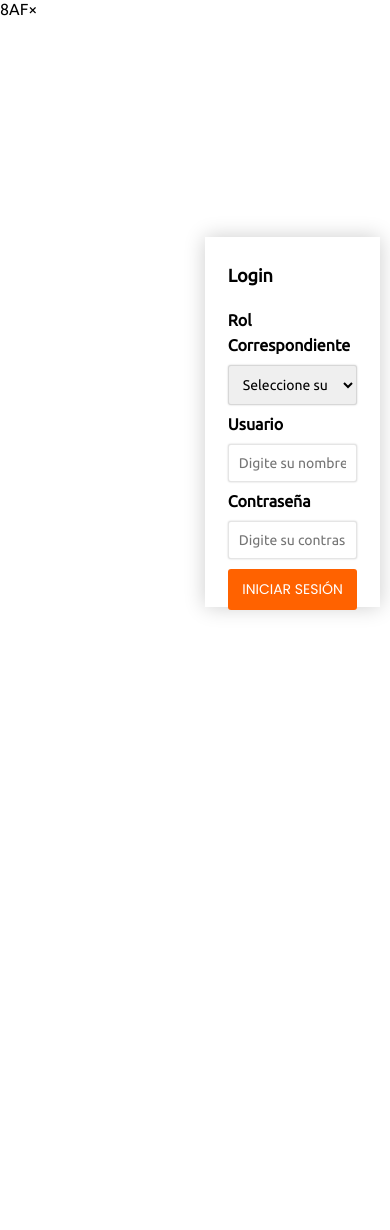
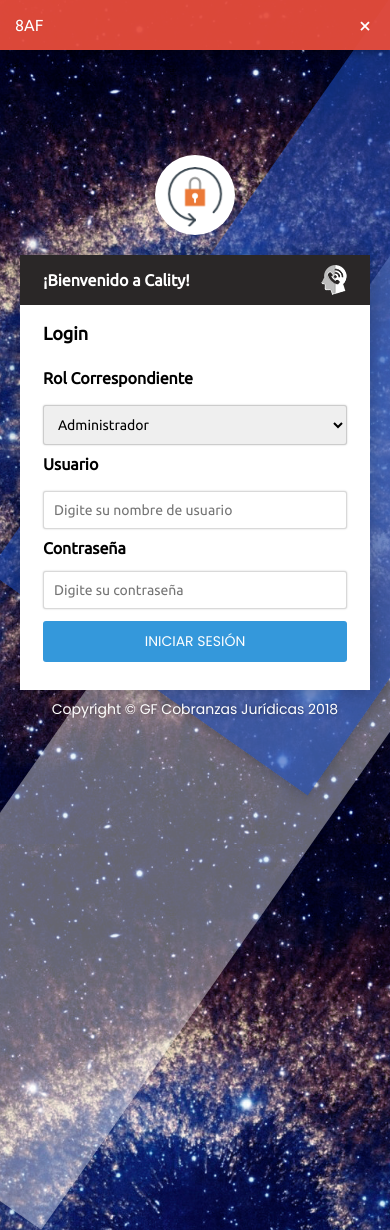
Before and after one commit to Petanology/Cality, a PHP site: page /index.php?m=8AF in a window 390 px wide; the page is wider, and only the part inside the window is pictured. Before the commit the page ends 614 px from the top of that part, so only its background shows below. Run offline with PHP 8.4, Linux system fonts and the light colour scheme; some libraries are stand-ins or nearby versions.

Commit message:
Se termina la pagina de index - en su totalidad mobile-first

```diff
--- a/vista/css/index.css
+++ b/vista/css/index.css
@@ -1,9 +1,11 @@
+/*
+     Copyright GF Cobranzas Juridicas 2018
+*/
+
+
 @import url('https://fonts.googleapis.com/css?family=Poppins|Ubuntu');
 
-/* plantilla bootstrap
 
-https://themequarry.com/theme/my-login-bootstrap-4-login-page-snippet-ASFEDAB1
-*/
 * {
 	margin: 0;
 	padding: 0;
@@ -14,10 +16,189 @@ https://themequarry.com/theme/my-login-bootstrap-4-login-page-snippet-ASFEDAB1
 }
 
 
+body {
+    background: url("../img/1.jpg") no-repeat fixed center;
+    background-size: cover;
+    background-color: #F4F4F4;
+    overflow: hidden;
+}
+
+
+.main {
+    overflow: auto;
+}
+
+
+.fondo-loader {
+    position: fixed;
+    z-index: 100;
+    width: 100%;
+    height: 100vh;
+    background-color: rgba(0, 0, 0, 0.82);
+    -webkit-transition: 0.6s;
+    -o-transition: 0.6s;
+    transition: 0.6s;
+}
+
+
+.loader {
+    position: absolute;
+    width: 50px;
+    height: 50px;
+    border-radius: 50%;
+    border: 8px solid rgba(255, 255, 255, 0.83);
+    border-top-color: #2761d0;
+    left: 0;
+    bottom: 0;
+    right: 0;
+    top: 0;
+    margin: auto;
+    animation-name: loaderGiro;
+    animation-duration: 1s;
+    animation-timing-function: ease-in-out;
+    animation-iteration-count: infinite;
+}
+
+@keyframes loaderGiro {
+    100% {
+        -webkit-transform: rotate(360deg);
+        -ms-transform: rotate(360deg);
+        -o-transform: rotate(360deg);
+        transform: rotate(360deg);
+    }
+}
+
+
+.desvanecer-loader {
+    opacity: 0 !important;
+    z-index: -2;
+}
+
+
+
+
+/* alerta */
+
+
+.alerta {
+    position: absolute;
+    top: 0;
+    right: 0;
+    display: inline-block;
+    width: 100%;
+    height: auto;
+    background-color: rgba(231, 76, 60, 0.95);
+    box-shadow: 0px 0px 10px rgba(0,0,0,0.5);
+    -webkit-transition: 0.2s;
+    -o-transition: 0.2s;
+    transition: 0.2s;
+}
+
+
+.desvanecer-alerta {
+    right: 100%;
+    opacity: 0.5;
+}
+
+
+.alerta p {
+    padding: 0px 15px;
+    line-height: 50px;
+    width: calc(100% - 50px);
+    color: #FFF;
+    overflow: hidden;
+    white-space: nowrap;
+    text-overflow: ellipsis;
+    text-shadow: 0px 0px 2px rgba(0, 0, 0, 0.07);
+}
+
+
+.alerta span {
+    position: absolute;
+    right: 0;
+    top: 0;
+    display: inline-block;
+    width: 50px;
+    height: 50px;
+    color: #FFF;
+    font-size: 23px;
+    cursor: pointer;
+    line-height: 50px;
+    text-align: center;
+    -webkit-transition-duration: 0.3s;
+    -o-transition-duration: 0.3s;
+    transition-duration: 0.3s;
+    overflow: hidden;
+}
+
+
+.alerta span:hover {
+    text-shadow: 1px 1px 10px rgba(0,0,0,.5);
+}
+
+
+/********************* */
+/* figura 1 */
+
+
+.fig-1 {
+    position: absolute;
+    background-color: rgba(28, 76, 185, 0.6);
+    box-shadow: 0px 0px 15px rgba(0, 0, 0, 0.3);
+    width: 100%;
+    height: 100vh;
+    left: 50%;
+    bottom: 10vh;
+    transform: rotate(35deg);
+}
+
+
+.fig-2 {
+    position: absolute;
+    background-color: rgba(255, 255, 255, 0.4);
+    box-shadow: 0px 0px 5px rgba(0,0,0,.1);
+    width: 70%;
+    height: 150vh;
+    left: 40%;
+    bottom: -50%;
+    transform: rotate(35deg);
+}
+
+
+/* ******************* */
+
+
 .main {
     position: absolute;
 	width:100%;
 	height: 100vh;
+}
+
+
+.contenedor-1 {
+    position: absolute;
+    width: 50%;
+    height: 100vh;
+    display: flex;
+    flex-direction: column;
+    justify-content: center;
+    align-items: center;
+}
+
+
+.contenedor-1 img {
+    width: 180px;
+    height: 180px;
+    margin-bottom: 25px;
+}
+
+.contenedor-1 p {
+    color: #FFF;
+    font-size: 50px;
+    font-weight: bolder;
+    text-shadow: 0px 0px 8px rgba(0,0,0,.4);
+    padding: 0px 50px;
+    text-align: center;
 }
 
 
@@ -26,22 +207,97 @@ https://themequarry.com/theme/my-login-bootstrap-4-login-page-snippet-ASFEDAB1
     height: 100%;
     position: absolute;
     right: 0;
+    display: flex;
+    justify-content: center;
+    flex-direction: column;
+    align-items: center;
+}
+
+
+.contenedor-2 .imagen-encabezado {
+    width: 80px;
+    height: 80px;
+    margin-bottom: 20px;
+    border-radius: 50%;
+    background-color: #FFF;
+}
+
+
+.contenedor-2 .imagen-encabezado img{
+    width: 60px;
+    height: 60px;
+    border-radius: 50%;
+    background-color: #FFF;
+    margin: 12px 10px 8px 10px;
 }
 
 
 .contenedor-2 form {
+    position: relative;
     width: 90%;
     max-width: 350px;
-    height: 370px;
+    font-family: 'Poppins';
+    height: auto;
     background-color: #FFF;
+    padding: 28px 23px;
+    box-shadow: 0px 0px 20px rgba(0,0,0,.3);
+}
+
+
+.presentacion-opcional {
     position: absolute;
     top: 0;
     left: 0;
+    height: 50px;
+    margin-bottom: 20px;
+    background-color: #2a2727;
+    display: none;
+    width: 100%;
+}
+
+
+.presentacion-opcional img {
+    width: 50px;
+    height: 50px;
+    position: absolute;
     right: 0;
-    bottom: 0;
-    margin: auto;
-    padding: 28px 23px;
-    box-shadow: 0px 0px 20px rgba(0,0,0,.2);
+    top: 0;
+    padding: 10px;
+    margin-right: 11px;
+}
+
+
+.presentacion-opcional p {
+    color: #FFF;
+    font-weight: bold;
+    padding: 0px 23px;
+    font-size: 16px;
+    line-height: 50px;
+    position: absolute;
+    top: 0;
+    left: 0;
+    width: calc(100% - 50px);
+    padding-right: 0px 15px;
+    overflow: hidden;
+    text-overflow: ellipsis;
+    white-space: nowrap;
+}
+
+
+.contenedor-2 form::before {
+    display: inline-block;
+    width: 100%;
+    content: "Copyright © GF Cobranzas Jurídicas 2018";
+    position: absolute;
+    overflow: hidden;
+    text-overflow: ellipsis;
+    white-space: nowrap;
+    bottom: -30px;
+    font-size: 14px;
+    text-align: center;
+    left: 0px;
+    color: #FFF;
+    text-shadow: 0px 0px 5px rgba(0,0,0,0.5);
 }
 
 
@@ -50,35 +306,42 @@ https://themequarry.com/theme/my-login-bootstrap-4-login-page-snippet-ASFEDAB1
     font-size: 18px;
 }
 
+
 .contenedor-2 form label {
     display: inline-block;
     width: 100%;
     line-height: 25px;
     font-weight: bold;
     font-size: 16px;
+    white-space: nowrap;
+    overflow: hidden;
+    text-overflow: ellipsis;
     margin: 7px 0px;
 }
 
 
 .contenedor-2 form input.text, .contenedor-2 select {
     padding: 10px 10px;
-    border: 1px solid rgba(0,0,0,0.1);
+    border: 1px solid rgba(0,0,0,0.15);
     box-shadow: 0px 0px 2px rgba(0,0,0,0.2);
     border-radius: 3px;
     width: 100%;
     font-size: 14px;
+    -webkit-transition: 0.2s;
+    -o-transition: 0.2s;
+    transition: 0.2s;
 }
 
 
 .contenedor-2 form input.text:focus, .contenedor-2 select:focus {
     outline: none;
-    box-shadow: 0px 0px 5px rgba(40, 44, 64, 0.67);
+    box-shadow: 0px 0px 8px rgba(40, 44, 64, 0.4);
 }
 
 
 .boton {
     position: relative;
-    background-color: #ff6200;
+    background-color: #3498DB;
     border-radius: 3px;
     border: none;
     padding: 10px;
@@ -86,7 +349,7 @@ https://themequarry.com/theme/my-login-bootstrap-4-login-page-snippet-ASFEDAB1
     color: #fff;
     font-size: 14px;
     font-family: 'Poppins';
-    margin-top: 10px;
+    margin-top: 12px;
     cursor: pointer;
     -webkit-transition: 0.3s;
     -o-transition: 0.3s;
@@ -95,19 +358,64 @@ https://themequarry.com/theme/my-login-bootstrap-4-login-page-snippet-ASFEDAB1
 
 
 .boton:hover {
-    background-color: #ff7d2c;
+    background-color: #44a5e5;
 }
 
 
-.boton:before{
-    content: "sasasa";
-    padding: 10px;
-    display: inline-block;
+.boton:focus {
+    background-color: #252e34;
+}
+
+
+.boton::before{
+    content: "";
+    position: absolute;
+    bottom: 0;
+    left: 50%;
+    width: 0%;
     height: 2px;
-    width: calc(100% - 4px);
-    position: absolute;
-    left: 2px;
-    bottom: 0px;
-    background-color: red;
+    background-color: rgba(239, 240, 239, 0.87);
+    -webkit-transition: 0.3s;
+    -o-transition: 0.3s;
+    transition: 0.3s;
+}
 
+
+.boton:hover::before , .boton:focus::before{
+    left: 0%;
+    width: 100%;
 }
+
+@media screen and (max-width: 720px){
+
+    .contenedor-1 {
+        display: none;
+    }
+
+
+    form {
+        padding-top: 68px !important;
+    }
+
+
+    .presentacion-opcional {
+        display: block;
+    }
+
+
+    .contenedor-2 {
+        width: 100%;
+    }
+}
+
+
+@media screen and (max-width: 900px){
+
+    .parrafo-extendido {
+        display: none;
+    }
+
+    .contenedor-1 p {
+        font-size: 40px;
+    }
+}
--- a/vista/index.php
+++ b/vista/index.php
@@ -28,27 +28,40 @@
 
     <!-- Titulo -->
     <title>Iniciar Sesión | Cality</title>
+
+    <!-- Java Script -->
+    <script src="js/jquery-3.2.1.slim.min.js"></script>
+    <script src="js/carga-pagina.js"></script>
+    <script src="js/index.js"></script>
 </head>
 <body>
-    <header>
-        <nav>
-        </nav>
-    </header>
+    <div class="fondo-loader">
+        <div class="loader"></div>
+    </div>
+        <div class="fig-2"></div>
+        <div class="fig-1"></div>
+    <div class="main">
+        <!-- figura 1 -->
 
-    <div class="main">
         <div class="contenedor-1">
-
+            <img src="img/faviconx512-2.png" alt="favicon de Cality">
+            <p>¡Bienvenido al aplicativo <strong>Cality</strong>! <span class="parrafo-extendido">El aplicativo web para la gestión de calidad en llamadas de GF Cobranzas</span></p>
         </div>
 
         <div class="contenedor-2">
+            <div class="imagen-encabezado">
+                <img src="img/lock.png" alt="Icono candado">
+            </div>
+
             <form action="../controlador/loginControlador.php" method="post" required>
 
+                <div class="presentacion-opcional"><img src="img/faviconx30-2.png" alt="icono principal cality"><p>¡Bienvenido a Cality!</p></div>
                 <h1>Login</h1>
 
                 <!-- Rol -->
                 <label for="rol">Rol Correspondiente</label>
                 <select name="rol" id="rol" required>
-                <option value="">Seleccione su rol</option>
+                <option value="" disabled>Seleccione su rol</option>
                 <option value="administrador" <?php if(!empty($_GET['rol']) AND $_GET['rol']=="administrador"){echo "selected";} ?>>Administrador</option>
                 <option value="analista" <?php if(!empty($_GET['rol']) AND $_GET['rol']=="analista"){echo "selected";} ?>>Analista</option>
                 <option value="lider" <?php if(!empty($_GET['rol']) AND $_GET['rol']=="lider"){echo "selected";} ?>>Líder</option>
@@ -70,18 +83,18 @@
                 </div>
 
                 <!-- submit -->
-                <input type="submit" value="INICIAR SESIÓN" class="boton">
+                <button type="submit" class="boton">INICIAR SESIÓN</button>
             </form>
         </div>
     </div>
 
         <?php
             if(!empty($_GET['m'])){
-                echo "<p class='alert alert-danger alert-dimissible fade show'> ". $_GET['m'] .
-                        "<span aria-hidden='true' class='close' data-dismiss='alert' aria-label='Colse'>&times;</span>
-                      </p>";
+                echo "<div class='alerta'>
+                        <p>".$_GET['m']."</p>
+                        <span class='cerrar-alerta'>&times;</span>
+                      </div>";
             }
         ?>
-
 </body>
 </html>
--- /dev/null
+++ b/vista/js/carga-pagina.js
@@ -0,0 +1,3 @@
+$(document).ready(function(){
+    $(".fondo-loader").addClass("desvanecer-loader");
+});
--- /dev/null
+++ b/vista/js/index.js
@@ -0,0 +1,5 @@
+$(document).ready(function(){
+    $(".cerrar-alerta").click(function(){
+       $(".alerta").addClass("desvanecer-alerta");
+    });
+});
```
Also changed, not shown: vista/img/1.jpg (added), vista/img/3BD.png (added), vista/img/7D7.jpg (added), vista/img/8AF.jpg (added), vista/img/A6A.jpg (added), vista/img/faviconx30-2.png (added), vista/img/faviconx512-2.png (added), vista/img/faviconx512.png (added), vista/img/lock.png (added), vista/img/lock.svg (deleted).
